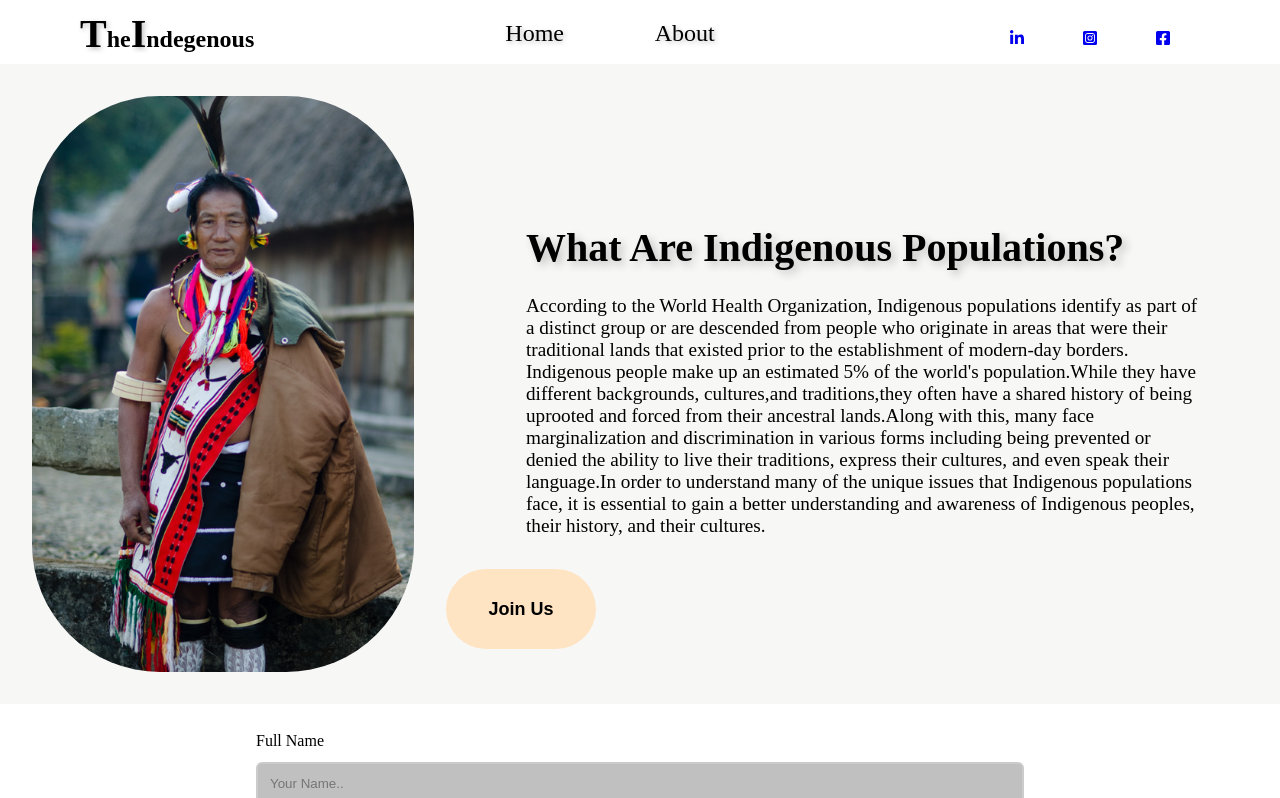
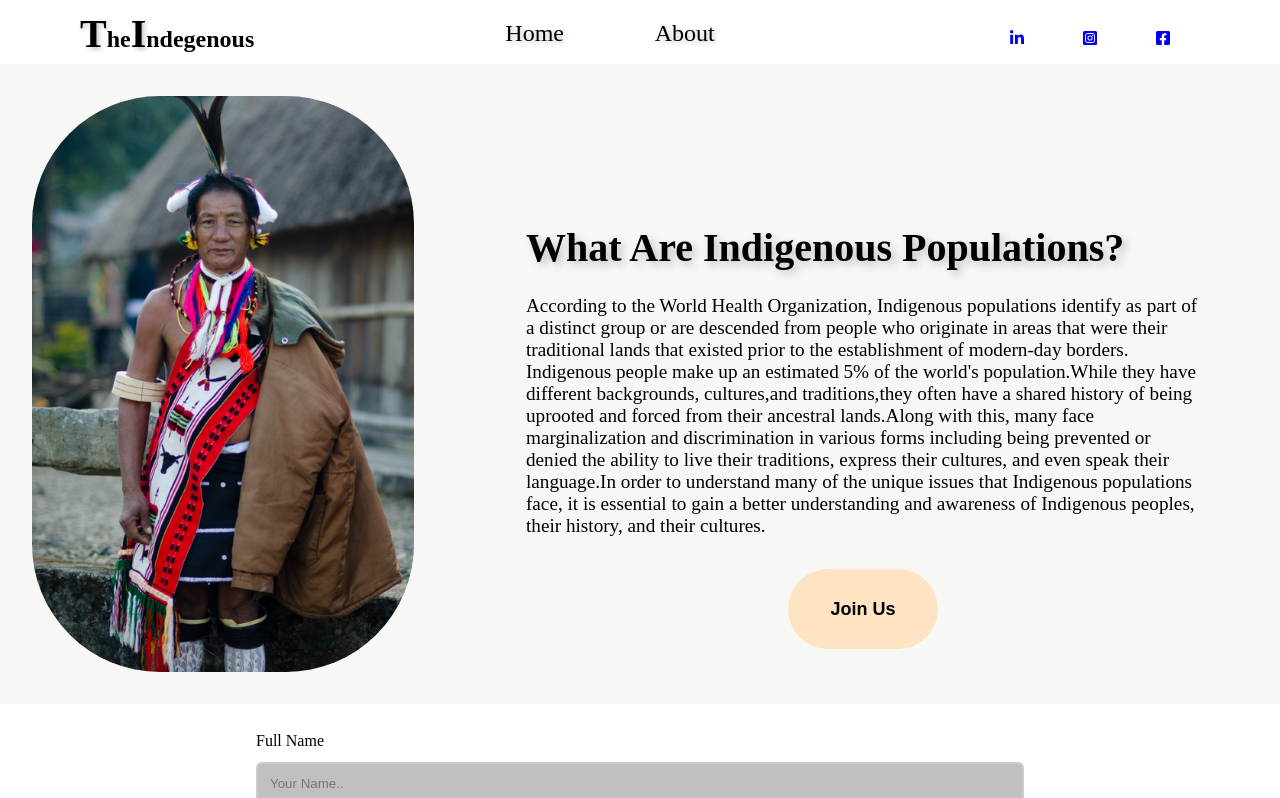
Before and after one commit to janeesh27/demowebsite, a React (Create React App) app: page / in a window 1280 px wide. Shown: the top 798 px of the page. Built offline with nearby package versions, Linux system fonts and the light colour scheme.

Commit message:
form and button styling

```diff
--- a/src/components/Body/Body.css
+++ b/src/components/Body/Body.css
@@ -29,6 +29,8 @@
 }
 
 .button1 {
+    display: block;
+    margin: auto;
   width: 150px;
   height: 80px;
   background-color: bisque;
--- a/src/components/Body/Body.jsx
+++ b/src/components/Body/Body.jsx
@@ -26,7 +26,7 @@ const Body = () => {
           understanding and awareness of Indigenous peoples, their history, and
           their cultures.
         </p>
-        <button className="button1">Join Us</button>
+        <a href="#form"><button className="button1">Join Us</button></a>
       </div>
     </div>
   );
--- a/src/components/Form/Form.jsx
+++ b/src/components/Form/Form.jsx
@@ -4,8 +4,8 @@ import "./Form.css";
 const Form = () => {
   return (
     <>
-      <div className="userform">
-        <form action="">
+      <div className="userform" id="form">
+        <form action="" >
           <div>
             <label htmlFor="username">Full Name</label>
             <input
--- a/src/index.css
+++ b/src/index.css
@@ -14,3 +14,8 @@ html{
     scroll-behavior: smooth;
 
 }
+
+button{
+    cursor: pointer;
+
+}
```
